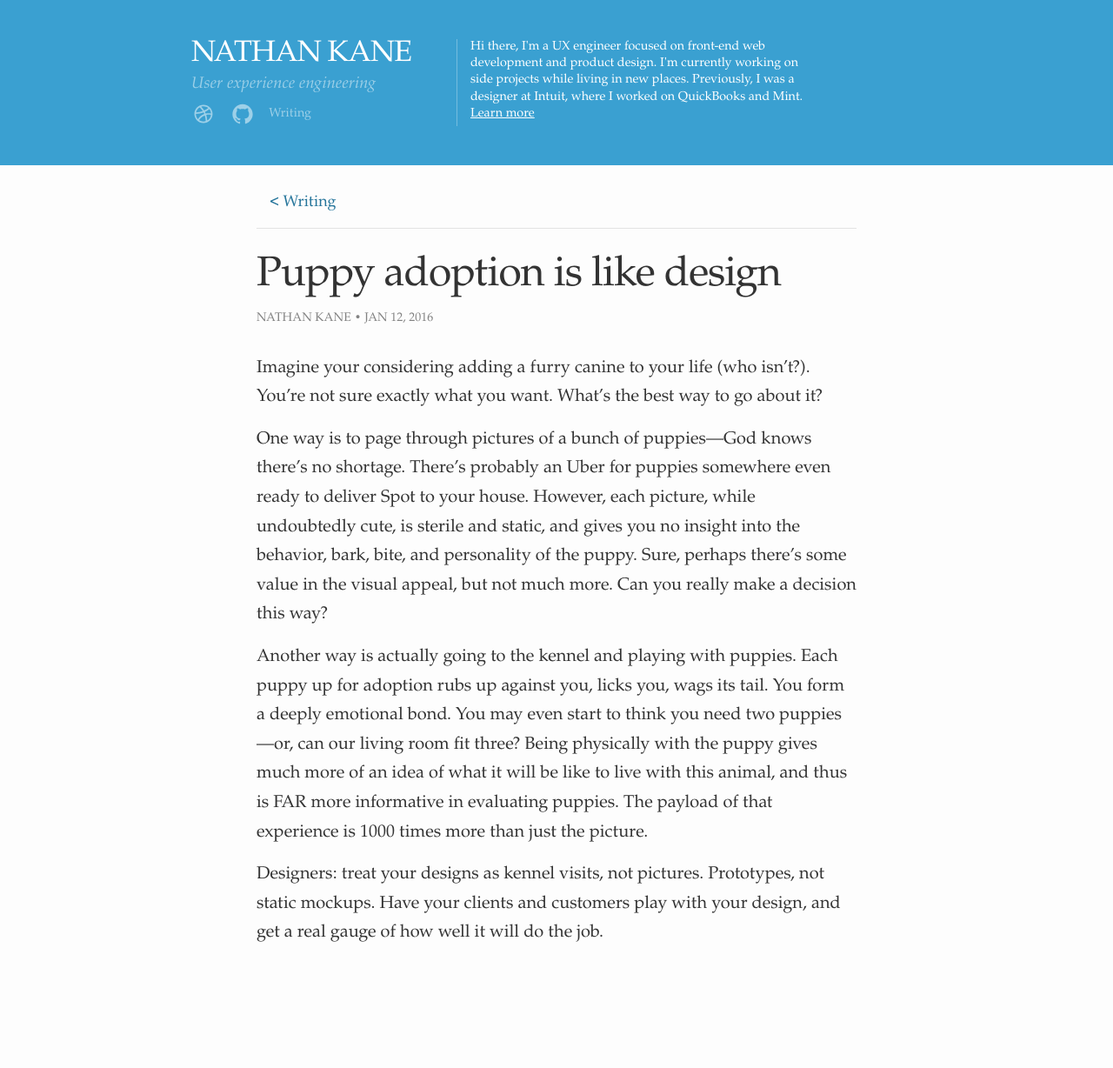
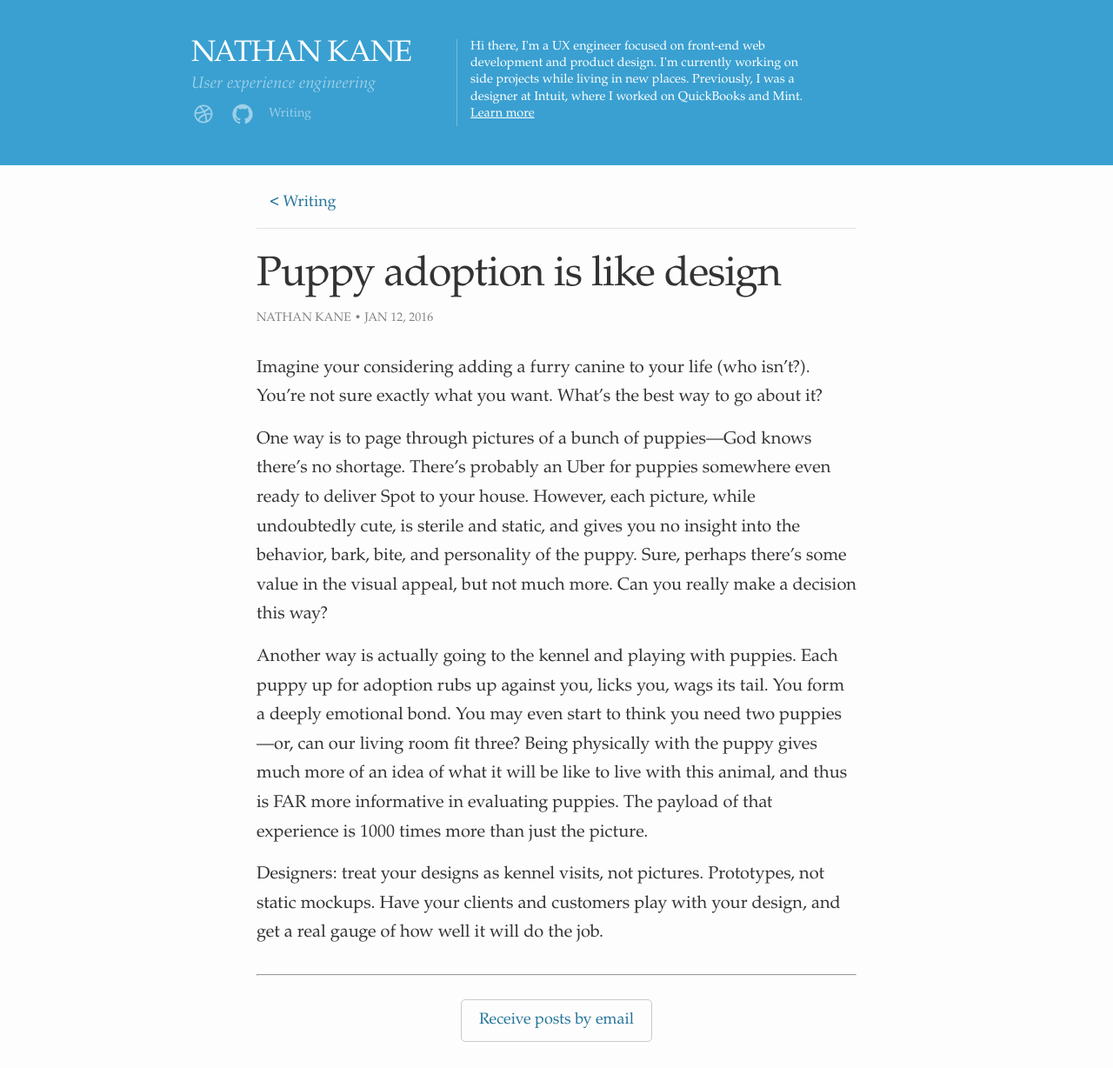
Before and after one commit to kanenathan213/kanenathan213.github.io, a Jekyll site: the page built from _posts/2016-01-12-puppy-adoption-is-like-design.md, in a window 1280 px wide. Shown: the whole page at 87% size. Built offline with Jekyll 4.4.1, drawn with Linux system fonts in a browser that asks for light colours; comment, search, counter and statistics services are not loaded; before the commit the page ends 1120 px from its top, so only the background shows below that.

Commit message:
newsletter on each post

```diff
--- a/_layouts/post.html
+++ b/_layouts/post.html
@@ -17,6 +17,9 @@ layout: default-with-header
     </div>
 
   </article>
+  <hr>
+  <br>
+  {% include newsletter-signup.html %}
   {% if page.comments %}
   <div id="disqus_thread"></div>
     <script>
```
